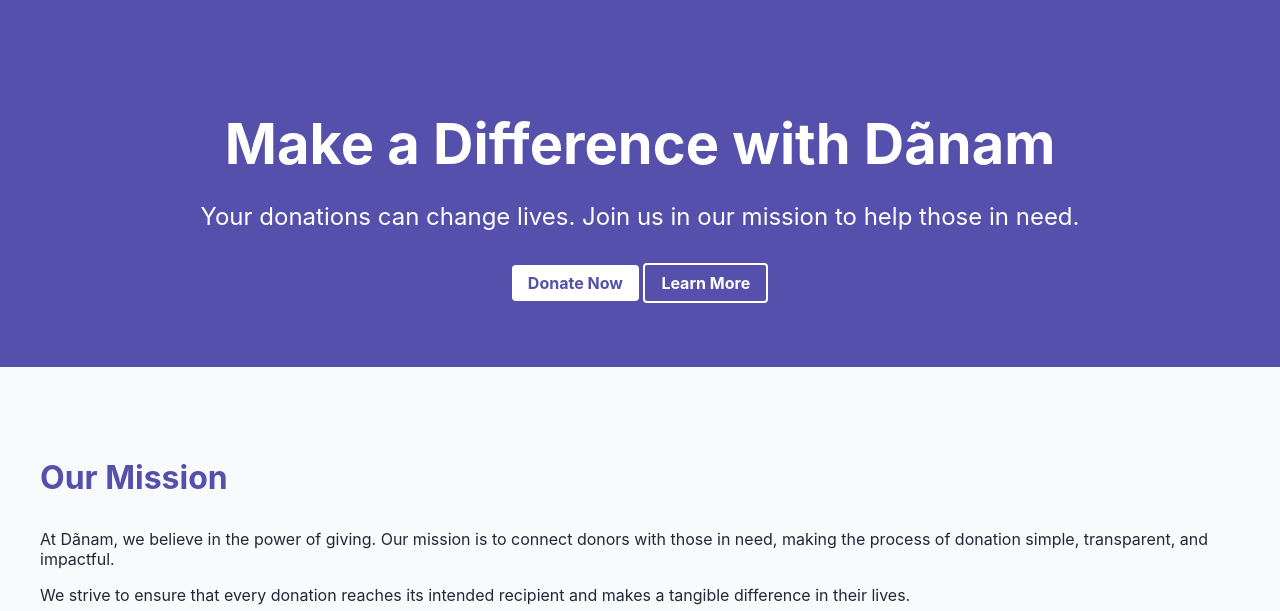
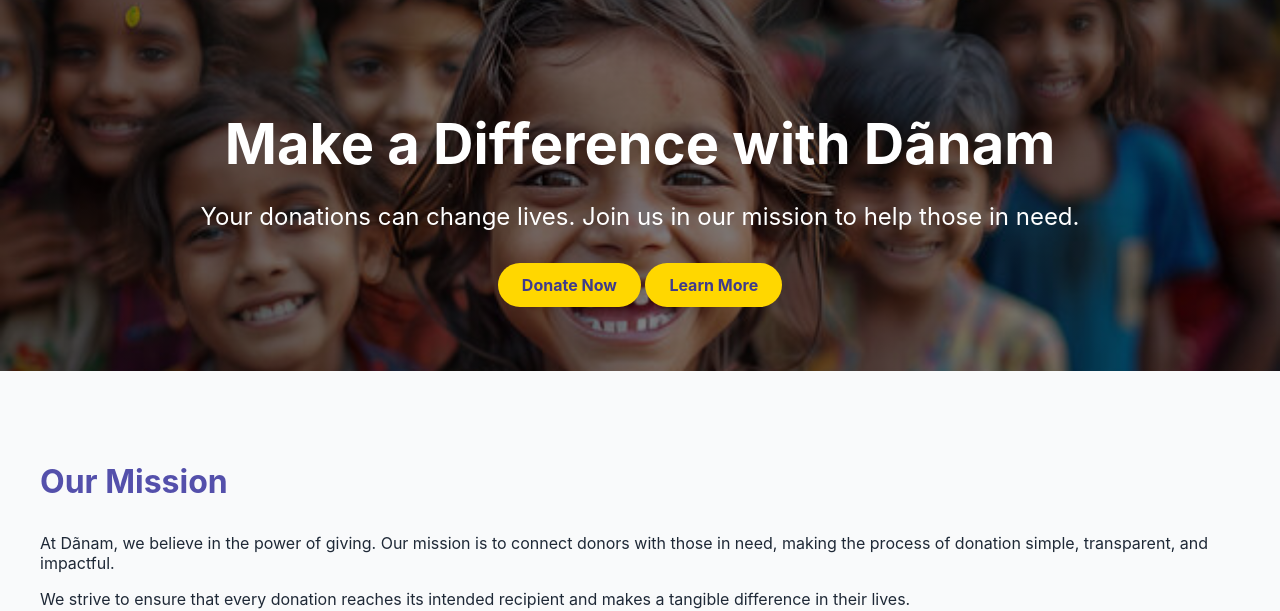
Before and after one commit to Arpit92585/Danam, a Flask app: page / in a window 1280 px wide. Shown: the part 77-688 px from the top of the page. Run offline with Flask 3, Linux system fonts and the light colour scheme.

Commit message:
added image and changed some buttons

```diff
--- a/src/static/css/style.css
+++ b/src/static/css/style.css
@@ -48,12 +48,16 @@ nav a {
 	font-size: 1.5rem;
 	color: var(--primary);
 }
+
 .hero {
-	background-color: var(--primary);
-	color: var(--accent);
-	text-align: center;
-	padding: 4rem 1rem;
+    background: linear-gradient(rgba(0, 0, 0, .5), rgba(0, 0, 0, .5)), url("../assets/images/child smiling.jpg") 0 50%;
+    background-repeat: no-repeat;
+    color: var(--accent);
+    text-align: center;
+    padding: 4rem 1rem;
+    background-size: cover;
 }
+
 .hero h1 {
 	font-size: 2.5rem;
 	margin-bottom: 1rem;
@@ -64,19 +68,20 @@ nav a {
 }
 .btn {
 	display: inline-block;
-	padding: 0.5rem 1rem;
-	border-radius: 0.25rem;
+	padding: 0.75rem 1.5rem;
+	border-radius: 50px;
 	text-decoration: none;
-	font-weight: bold;
+	font-weight:bold;
+	border:none;
+	cursor:pointer;
 }
 .btn-primary {
-	background-color: var(--accent);
-	color: var(--primary);
+	background-color:#ffd700;
+    color: #3f3b8c;
 }
 .btn-secondary {
-	background-color: transparent;
-	color: var(--accent);
-	border: 2px solid var(--accent);
+	background-color:#ffd700;
+    color: #3f3b8c;
 }
 section {
 	padding: 4rem 1rem;
```
Also changed, not shown: src/static/assets/images/child smiling.jpg (added), src/static/assets/images/clean earth.jpg (added), src/static/assets/images/healthcare heroes.jpeg (added), src/static/assets/images/school kids.jpg (added), src/static/css/home.css (line endings or trailing spaces).
